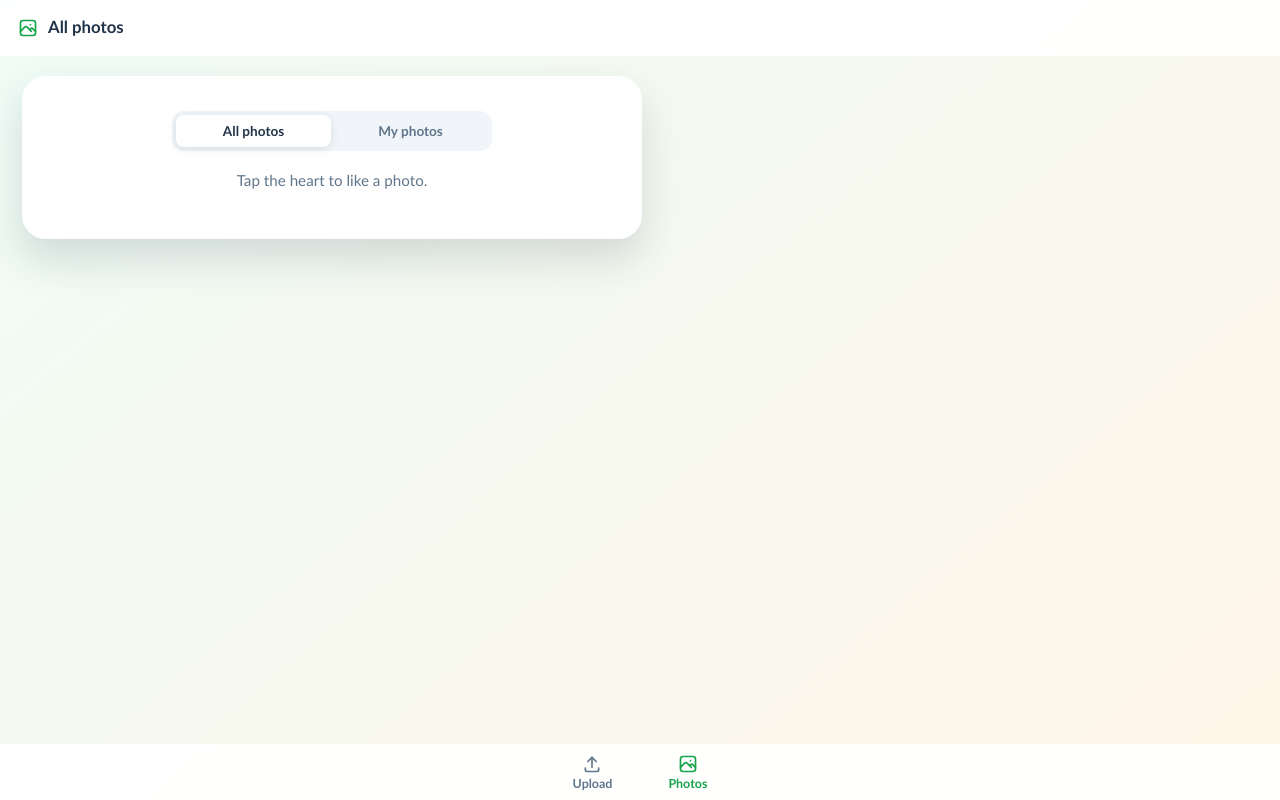
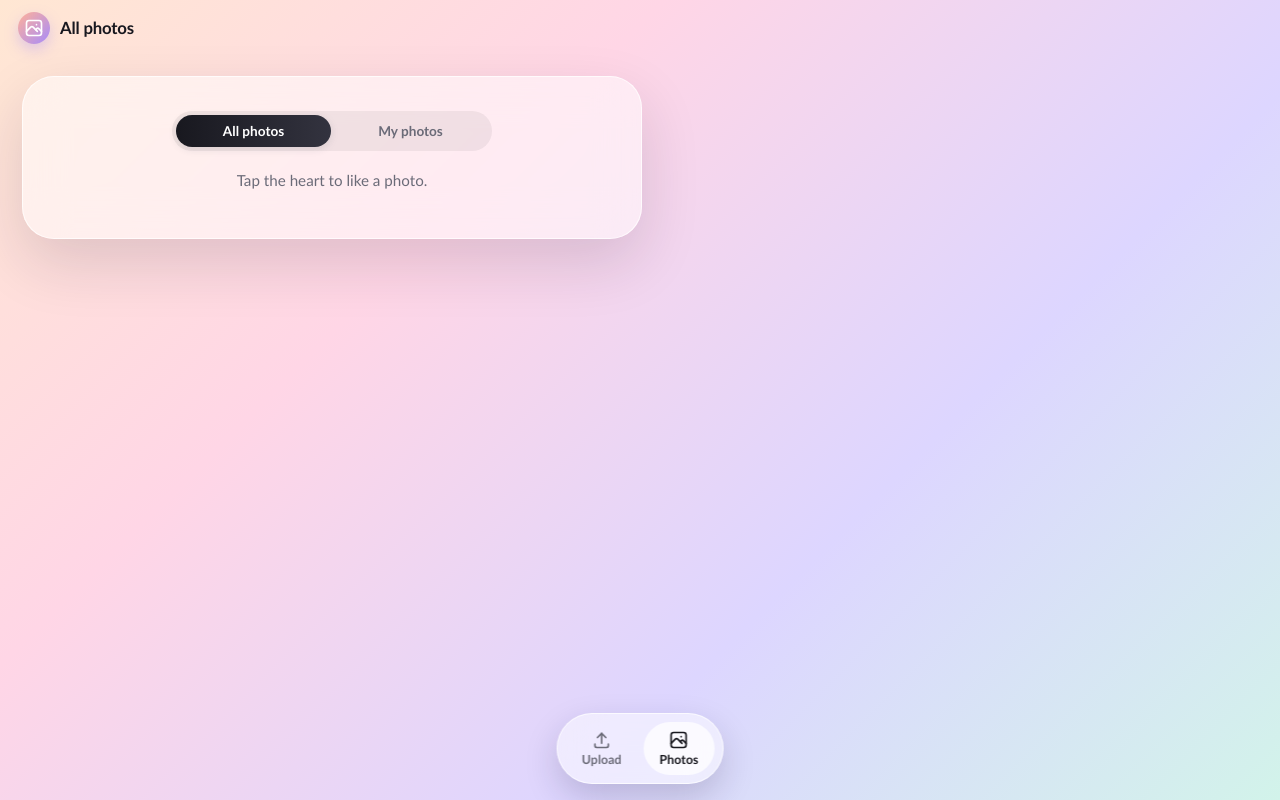
Before and after one commit to Mustachoos/Platefrom_coloc, a Django app: page /gallery/ in a window 1280 px wide. Run offline with Django 5.2, Linux system fonts and the light colour scheme; data that the repository does not hold is empty.

Commit message:
Add a "Sense"-inspired design refresh, isolated on this branch
Explores a soft-pastel, glassmorphic visual direction (frosted cards,
pill-shaped everything, near-black CTAs) inspired by a reference wellness
app, applied across every page: the guest tabs (Upload/Gallery/My
photos/Whiteboard), the pseudo/email onboarding gates, the TV screen, and
the staff dashboard.

Entirely additive and isolated: everything lives in one new stylesheet
(static/photos/themes/sense-preview.css), scoped under a sense-preview
body class each page opts into — nothing in site.css or any page's own
logic changed, so this can be reviewed, iterated on, or dropped without
touching main's current look.

Reuses the existing CSS-custom-property architecture (--card, --ink,
--btn-1/--btn-2, etc.) so most components reskin automatically; TV's
older, separately-named tokens (--soft-ink, --ink-strong) got wired into
the same cascade rather than reinvented. Whiteboard's tools sheet moved
from a slide-up bottom sheet to a pop-in-place animation with a light
bounce, which also removed the fragile "how far off-screen counts as
hidden" math the slide version needed.

Along the way, fixed several real specificity bugs where a
body.sense-preview base-state rule unintentionally outranked a plain
.foo.active/.foo.on rule defined elsewhere (toggle switches, the selected
TV-layout card, and liked hearts were all silently stuck showing their
"off" appearance regardless of actual state).

Co-Authored-By: Claude Sonnet 5 <noreply@anthropic.com>

```diff
--- a/photos/templates/photos/choose_pseudo.html
+++ b/photos/templates/photos/choose_pseudo.html
@@ -6,8 +6,9 @@
   <title>Choose your name</title>
   {% load static %}
   <link rel="stylesheet" href="{% static 'photos/site.css' %}">
+  <link rel="stylesheet" href="{% static 'photos/themes/sense-preview.css' %}">
 </head>
-<body>
+<body class="centered-page sense-preview">
   <main class="card">
     <h1>What's your name?</h1>
     <p class="hint">Pick the name your flatmates will see when you upload. We remember it on this device so next time is faster.</p>
--- a/photos/templates/photos/dashboard.html
+++ b/photos/templates/photos/dashboard.html
@@ -7,6 +7,7 @@
   {% load static %}
   {% load icons %}
   <link rel="stylesheet" href="{% static 'photos/site.css' %}">
+  <link rel="stylesheet" href="{% static 'photos/themes/sense-preview.css' %}">
   <style>
     body{margin:16px;max-width:1100px}
     .panel{background:#fff;border-radius:14px;border:1px solid #edf2f7;padding:18px 20px;margin-bottom:20px;box-shadow:0 8px 20px rgba(31,52,72,0.06)}
@@ -92,7 +93,7 @@
     }
   </style>
 </head>
-<body>
+<body class="sense-preview">
   <h1>Event dashboard{% if active_event %} — {{ active_event.name }}{% endif %}</h1>
   <p class="as-user">Signed in as staff.</p>
 
--- a/photos/templates/photos/gallery.html
+++ b/photos/templates/photos/gallery.html
@@ -7,8 +7,9 @@
   <meta name="viewport" content="width=device-width, initial-scale=1, viewport-fit=cover">
   <title>Photo gallery</title>
   <link rel="stylesheet" href="{% static 'photos/site.css' %}">
+  <link rel="stylesheet" href="{% static 'photos/themes/sense-preview.css' %}">
 </head>
-<body class="has-footer-nav has-page-header">
+<body class="has-footer-nav has-page-header sense-preview">
   {% include "photos/_page_header.html" with page_icon="photo" page_title="All photos" %}
   <main class="card">
     {% include "photos/_photos_segmented.html" %}
--- a/photos/templates/photos/my_photos.html
+++ b/photos/templates/photos/my_photos.html
@@ -6,11 +6,11 @@
   <title>My photos</title>
   {% load static %}
   <link rel="stylesheet" href="{% static 'photos/site.css' %}">
+  <link rel="stylesheet" href="{% static 'photos/themes/sense-preview.css' %}">
 </head>
-<body class="has-footer-nav has-page-header">
+<body class="has-footer-nav has-page-header sense-preview">
   {% include "photos/_page_header.html" with page_icon="photo" page_title="My photos" %}
   <main class="card">
-    <p class="as-user">Signed in as <strong>{{ pseudo }}</strong></p>
     {% include "photos/_photos_segmented.html" %}
 
     {% if messages %}
--- a/photos/templates/photos/share_drive.html
+++ b/photos/templates/photos/share_drive.html
@@ -6,8 +6,9 @@
   <title>Share the photo folder</title>
   {% load static %}
   <link rel="stylesheet" href="{% static 'photos/site.css' %}">
+  <link rel="stylesheet" href="{% static 'photos/themes/sense-preview.css' %}">
 </head>
-<body>
+<body class="centered-page sense-preview">
   <main class="card">
     <h1>Want the full-res photos?</h1>
     <p class="hint">Leave your email and we'll share the event's Google Drive folder with you (read-only). You can also skip this.</p>
--- a/photos/templates/photos/tv.html
+++ b/photos/templates/photos/tv.html
@@ -6,6 +6,7 @@
   <title>Coloc TV</title>
   {% load static %}
   <link rel="stylesheet" href="{% static 'photos/site.css' %}">
+  <link rel="stylesheet" href="{% static 'photos/themes/sense-preview.css' %}">
   <style>
     /* Minimal layout tweaks kept here; visual tokens live in site.css */
     /* Sized for 10-foot viewing (a TV watched from across the room needs
@@ -27,7 +28,7 @@
     @media(max-width:760px){.frame{inset:10px;border-radius:16px}.top-bar{top:16px;left:16px;padding:8px 12px}.qr-row{top:auto;right:16px;bottom:16px;gap:8px}.qr-card{padding:10px}.qr-card img{width:88px;height:88px}#empty{width:min(88vw,460px)}}
   </style>
 </head>
-<body class="tv-page">
+<body class="tv-page sense-preview">
   <div class="top-bar" aria-hidden="true">
     <span class="dot"></span>
     <span class="title">Coloc TV</span>
--- a/photos/templates/photos/upload.html
+++ b/photos/templates/photos/upload.html
@@ -7,8 +7,9 @@
   {% load static %}
   {% load icons %}
   <link rel="stylesheet" href="{% static 'photos/site.css' %}">
+  <link rel="stylesheet" href="{% static 'photos/themes/sense-preview.css' %}">
 </head>
-<body class="centered-page has-footer-nav has-page-header">
+<body class="centered-page has-footer-nav has-page-header sense-preview">
   {% include "photos/_page_header.html" with page_icon="upload" page_title="Upload photos" %}
   <main class="card">
     <div class="upload-top">
--- a/photos/templates/photos/whiteboard_draw.html
+++ b/photos/templates/photos/whiteboard_draw.html
@@ -14,6 +14,7 @@
   {% load static %}
   {% load icons %}
   <link rel="stylesheet" href="{% static 'photos/site.css' %}">
+  <link rel="stylesheet" href="{% static 'photos/themes/sense-preview.css' %}">
   <style>
     /* Every piece of chrome here is position:fixed, anchored with explicit
        top/bottom offsets — deliberately NOT html,body{height:100%} plus
@@ -129,7 +130,7 @@
     }
   </style>
 </head>
-<body>
+<body class="sense-preview">
   {% include "photos/_page_header.html" with page_icon="palette" page_title="Whiteboard" %}
 
   <div class="wb-stage" id="wb-stage">
--- /dev/null
+++ b/static/photos/themes/sense-preview.css
@@ -0,0 +1,457 @@
+/* Design-refresh sample, inspired by the "Sense" wellness-app reference
+   (soft pastel gradients, frosted glass cards, near-black pill CTAs).
+   Free interpretation, not a literal copy — adapted to this app's own
+   content (a party photo upload, not meditation cards).
+
+   Scoped entirely under body.sense-preview so it only ever affects a page
+   that explicitly opts in (currently just upload.html) — every other page
+   stays exactly as it was. Most of the shared vocabulary in site.css
+   (.card, .btn, .footer-nav, .page-header) is already built on CSS custom
+   properties, so redefining those here is enough to reskin it without
+   touching site.css itself; only a handful of hardcoded (non-variable)
+   rules need direct overrides below. */
+
+body.sense-preview{
+  --ink: #18181f;
+  --soft: #6b6b78;
+  --card: rgba(255,255,255,0.5);
+  --card-border: rgba(255,255,255,0.75);
+  --btn-1: #18181f;
+  --btn-2: #33333f;
+  /* TV page (tv.html) uses its own separate token names for the same
+     roles (predates --ink/--soft being used consistently everywhere) —
+     mirror the same values so it reskins the same way instead of silently
+     keeping the old colors. --mint stays untouched: the pulsing "live"
+     dot is a status indicator, not a brand color, and green still reads
+     correctly as "connected" against the new palette. */
+  --ink-strong: #18181f;
+  --soft-ink: #6b6b78;
+  background: linear-gradient(135deg, #ffe7d3 0%, #ffd6e6 32%, #ddd6ff 66%, #d2f3ea 100%);
+  /* Whiteboard's layout math (site.css/whiteboard_draw.html) reserves
+     exactly --wb-footer-nav-h above the true bottom edge for the footer
+     nav, sized for the old edge-to-edge 56px bar. The floating pill below
+     has a different footprint — measured at 71px tall + its 16px bottom
+     margin = 87px from the true edge to its top edge — so this has to
+     move with it, or the canvas/FAB cluster/tools sheet overlap it. */
+  --wb-footer-nav-h: 87px;
+}
+
+/* Frosted glass, heavier blur and softer/rounder than the site default —
+   more transparent than the site's --card default so the gradient behind
+   it stays visible through the panel, matching the reference's glassier
+   look, rather than reading as a near-opaque white sheet. */
+body.sense-preview .card{
+  border-radius: 32px;
+  -webkit-backdrop-filter: blur(22px);
+  backdrop-filter: blur(22px);
+  box-shadow: 0 24px 60px rgba(30,20,50,0.14);
+}
+
+body.sense-preview h1{
+  font-weight: 800;
+  letter-spacing: -0.01em;
+}
+
+/* Header: no bar/rectangle at all — just the icon + bold wordmark
+   floating directly on the gradient, like the reference's "Sense"
+   logotype rather than a boxed toolbar. Stays position:fixed (that's
+   what keeps it anchored correctly on Android, see site.css), just
+   visually weightless now. */
+body.sense-preview .page-header{
+  background: transparent;
+  border-bottom: 0;
+  box-shadow: none;
+  -webkit-backdrop-filter: none;
+  backdrop-filter: none;
+}
+
+/* Small gradient-orb badge behind the header icon, echoing the
+   reference's circular brand mark rather than a flat glyph. */
+body.sense-preview .page-header-icon{
+  background: linear-gradient(135deg,#ffb199,#a78bfa);
+  color: #fff;
+  border-radius: 50%;
+  width: 32px;
+  height: 32px;
+  padding: 6px;
+  box-shadow: 0 6px 14px rgba(167,139,250,0.35);
+}
+
+/* Footer nav: a compact floating pill instead of an edge-to-edge bar —
+   the same idea as the reference's "Mindfulness / Focus / Relaxation"
+   segmented tabs floating over the background, not a full-width toolbar.
+   Icons stay (unlike the reference's text-only tabs), just the container
+   changes shape. Lifted off the bottom edge by its own margin instead of
+   sitting flush, with the safe-area inset folded into that margin. */
+body.sense-preview .footer-nav{
+  left: 50%;
+  right: auto;
+  transform: translateX(-50%);
+  bottom: calc(16px + env(safe-area-inset-bottom));
+  height: auto;
+  width: auto;
+  gap: 6px;
+  padding: 8px;
+  border-radius: 999px;
+  border: 1px solid var(--card-border);
+  box-shadow: 0 14px 34px rgba(30,20,50,0.18);
+  -webkit-backdrop-filter: blur(22px);
+  backdrop-filter: blur(22px);
+}
+
+body.sense-preview .footer-nav-item{
+  padding: 8px 16px;
+  border-radius: 999px;
+}
+
+body.sense-preview .footer-nav-item.active{
+  background: rgba(255,255,255,0.75);
+}
+
+/* The pill floats with a margin instead of sitting flush against the
+   bottom edge, and is shorter than the site's 56px bar — give content a
+   little more clearance so it doesn't crowd the pill. */
+body.sense-preview.has-footer-nav{
+  padding-bottom: calc(92px + env(safe-area-inset-bottom));
+}
+
+/* Every button/pill in the theme is fully rounded by default — applies
+   automatically to anything new too (delete buttons, segmented items,
+   etc.) instead of needing a per-component radius override each time. */
+body.sense-preview button,
+body.sense-preview .btn{
+  border-radius: 999px;
+  text-decoration: none;
+}
+
+/* Pill-shaped secondary buttons, light neutral border instead of the
+   site default's green-tinted one. */
+body.sense-preview .btn.secondary{
+  border: 1px solid rgba(24,24,31,0.14);
+  background: rgba(255,255,255,0.5);
+}
+
+/* :not(.ready) so this doesn't outrank site.css's .btn.ready gradient
+   once a photo is picked — .neutral stays in the classlist alongside
+   .ready (upload.html's JS only adds .ready, it doesn't remove .neutral),
+   and this rule's specificity would otherwise win and leave the button
+   looking like pale text on a pale background. */
+body.sense-preview .btn.neutral:not(.ready){
+  background: rgba(24,24,31,0.06);
+}
+/* site.css defines .btn.ready twice (once green/var-based, once later as a
+   hardcoded blue that wins by source order) — a pre-existing bug on main,
+   out of scope to fix here. This targets .btn.ready directly so the
+   near-black CTA still wins regardless of that duplicate. */
+body.sense-preview .btn.ready{
+  background: linear-gradient(90deg,var(--btn-1),var(--btn-2));
+  box-shadow: 0 10px 24px rgba(24,24,31,0.25);
+}
+
+/* Status pill (Upload): softened, pastel versions of the same three
+   semantic states (empty/selected/success) rather than the saturated
+   site default — kept distinguishable, toned down to match the page. */
+body.sense-preview .photo-status.state-empty{
+  background: #fff1e6; border-color: #ffcda3; color: #9a4a1f;
+}
+body.sense-preview .photo-status.state-selected{
+  background: #f1edff; border-color: #d6c8fb; color: #4c3a94;
+}
+body.sense-preview .photo-status.state-success{
+  background: #e4f9ef; border-color: #b7ecd3; color: #146c43;
+}
+
+/* Photo grid tiles (Gallery, My photos): a lighter frosted-glass tile
+   instead of a flat opaque white card, so the grid reads as part of the
+   same glassy language as the page card around it. */
+body.sense-preview .photo-card{
+  background: rgba(255,255,255,0.55);
+  border: 1px solid rgba(255,255,255,0.7);
+  border-radius: 20px;
+  -webkit-backdrop-filter: blur(10px);
+  backdrop-filter: blur(10px);
+}
+
+/* Segmented tab control (All photos / My photos) — same rounded-pill
+   language as the footer nav, just inline in the page instead of
+   floating over it. */
+body.sense-preview .segmented{
+  background: rgba(24,24,31,0.06);
+  border-radius: 999px;
+}
+/* .segmented-item is an <a>, not a <button>/.btn, so the blanket button
+   pill rule above never reached it — it was still using site.css's
+   8px-radius default inside a 999px-radius track, a mismatch between the
+   outer capsule and the inner tab that didn't follow its curve. */
+body.sense-preview .segmented-item{
+  border-radius: 999px;
+}
+/* Active state matches .mode-switch's active button exactly (same
+   near-black CTA gradient + white text) rather than the site default's
+   white-pill-dark-text — one active-tab look across the whole theme. */
+body.sense-preview .segmented-item.active{
+  background: linear-gradient(90deg,var(--btn-1),var(--btn-2));
+  color: #fff;
+}
+
+/* Mode switch (Whiteboard: Simple/Artiste) is the same segmented-toggle
+   pattern as .segmented above and needs the same container treatment —
+   the blanket button rule already pill-shapes the two buttons inside it,
+   but without this the outer track around them was still the site
+   default's 10px-rounded rectangle, a rounded-pill-inside-a-rounded-
+   rectangle mismatch. */
+body.sense-preview .mode-switch{
+  background: rgba(24,24,31,0.06);
+  border-radius: 999px;
+}
+
+/* Like button: pill instead of the site default's rounded-rect, softer
+   neutral border so it sits quietly until liked (still the same red).
+   site.css's .like-btn.liked{border-color:#ff6b6b} loses to the plain
+   .like-btn rule below on specificity (the same recurring trap), so
+   without repeating it here every liked heart would silently keep the
+   neutral gray border instead of turning red. */
+body.sense-preview .like-btn{
+  border-radius: 999px;
+  border-color: rgba(24,24,31,0.18);
+  background: rgba(255,255,255,0.6);
+}
+body.sense-preview .like-btn.liked{
+  border-color: #ff6b6b;
+}
+
+/* Text inputs (pseudo/email forms): rounder, softer border, and a
+   near-opaque (not fully transparent) background — unlike the cards,
+   an input needs to stay clearly readable while it has focus/typed
+   text in it, so it doesn't get the same heavy transparency treatment. */
+body.sense-preview input[type=text],
+body.sense-preview input[type=email]{
+  border-radius: 16px;
+  border: 2px solid rgba(24,24,31,0.12);
+  background: rgba(255,255,255,0.85);
+}
+
+/* Whiteboard: floating controls that sit directly over the black canvas
+   (not the pastel page background) need to stay clearly visible, so they
+   keep a near-opaque surface instead of inheriting --card's lighter
+   glass — a transparent circle over solid black reads as barely-there. */
+body.sense-preview .fab,
+body.sense-preview .zoom-controls button,
+body.sense-preview #upload-status{
+  background: rgba(255,255,255,0.88);
+}
+
+/* Tools sheet: pops directly in place instead of sliding up from the
+   bottom edge — scale+opacity from a slightly-shrunk, slightly-lower
+   starting point, eased with a small overshoot for a light bounce,
+   rather than a travel animation. This also sidesteps the whole
+   "how far below the viewport is truly hidden" question that the
+   slide-up version had to solve via --wb-footer-nav-h math: opacity:0 +
+   pointer-events:none hides and disables it regardless of the transform,
+   the same mechanism (and same guarantee) this panel used before it
+   became a full slide-up sheet.
+   Specificity here is deliberately body.sense-preview .options-panel(.open)
+   — needs the extra class+type over whiteboard_draw.html's own
+   .options-panel.open rule to still win, since a bare .options-panel(.open)
+   selector would tie on class-count and the winner would depend on
+   unobvious source order. */
+body.sense-preview .options-panel{
+  border-radius: 28px;
+  /* More opaque than --card and less blur than the rest of the theme:
+     this floats directly over the black drawing canvas, not the pastel
+     page background, and heavy transparency there was making the tool
+     labels hard to read against whatever's underneath (canvas content
+     included). Legibility here wins over the glassier look elsewhere. */
+  background: rgba(255,255,255,0.94);
+  -webkit-backdrop-filter: blur(10px);
+  backdrop-filter: blur(10px);
+  transform-origin: bottom center;
+  transform: scale(0.85) translateY(12px);
+  opacity: 0;
+  transition: transform .32s cubic-bezier(.34,1.56,.64,1), opacity .2s ease;
+}
+body.sense-preview .options-panel.open{
+  transform: scale(1) translateY(0);
+  opacity: 1;
+}
+
+/* ==========================================================================
+   TV screen (tv.html)
+   ========================================================================== */
+
+/* Replaces the green/orange radial-gradient accents + floating blurred
+   circles (.tv-page::before/::after) with the same calm gradient wash
+   used everywhere else — the reference's mood is a flat, quiet gradient,
+   not colorful accent blobs, so those are turned off rather than
+   recolored. .top-bar/.qr-card/#empty/#board-empty/.tv-sidebar/
+   .new-photo-overlay all already read var(--card)/var(--card-border), so
+   they reskin automatically from the root override above. */
+body.sense-preview.tv-page{
+  background: linear-gradient(135deg, #ffe7d3 0%, #ffd6e6 32%, #ddd6ff 66%, #d2f3ea 100%);
+}
+body.sense-preview.tv-page::before,
+body.sense-preview.tv-page::after{
+  display: none;
+}
+
+body.sense-preview .top-bar,
+body.sense-preview .qr-card,
+body.sense-preview .tv-sidebar,
+body.sense-preview #empty,
+body.sense-preview #board-empty,
+body.sense-preview .new-photo-overlay{
+  -webkit-backdrop-filter: blur(20px);
+  backdrop-filter: blur(20px);
+}
+body.sense-preview .qr-card{
+  border-radius: 24px;
+}
+body.sense-preview .tv-sidebar{
+  border-radius: 24px;
+}
+body.sense-preview #empty,
+body.sense-preview #board-empty,
+body.sense-preview .new-photo-overlay{
+  border-radius: 20px;
+}
+body.sense-preview .title{
+  font-weight: 800;
+  letter-spacing: -0.01em;
+}
+body.sense-preview .leaderboard-count{
+  color: var(--soft-ink);
+}
+
+/* ==========================================================================
+   Dashboard (dashboard.html, staff-only)
+   ========================================================================== */
+
+/* .panel is this page's equivalent of .card — same glass treatment, kept
+   a bit more opaque (0.68 vs .card's 0.5) since panels hold dense tables
+   and forms that need to stay easy to read, not just a short status line. */
+body.sense-preview .panel{
+  background: rgba(255,255,255,0.68);
+  border: 1px solid rgba(255,255,255,0.75);
+  border-radius: 24px;
+  box-shadow: 0 20px 44px rgba(30,20,50,0.12);
+  -webkit-backdrop-filter: blur(20px);
+  backdrop-filter: blur(20px);
+}
+
+body.sense-preview .tab-btn:hover{
+  color: var(--ink);
+}
+body.sense-preview .tab-select{
+  border-radius: 16px;
+  border: 2px solid rgba(24,24,31,0.12);
+  background: rgba(255,255,255,0.85);
+}
+
+/* Toggle switches: off-state gray softened to the theme's neutral ink
+   tint instead of the site default's blue-gray; on-state already reads
+   --btn-1/--btn-2 (the near-black gradient) automatically via
+   dashboard.html's own .switch.on rule — :not(.on) here is required, not
+   decorative: body.sense-preview .switch outranks dashboard.html's plain
+   .switch.on on specificity (extra class from .sense-preview, and the
+   body type selector breaks what would otherwise be a class-count tie),
+   so without this every switch rendered in the off position regardless
+   of its actual state. Same mistake, same fix as .btn.neutral:not(.ready)
+   above — a recurring trap in this file: a "base state" rule scoped
+   under body.sense-preview will beat a plain .foo.on rule defined
+   elsewhere unless explicitly excluded. */
+body.sense-preview .switch:not(.on){
+  background: rgba(24,24,31,0.15);
+}
+
+body.sense-preview .status-badge.status-off{
+  background: rgba(24,24,31,0.06);
+  color: var(--soft);
+}
+
+body.sense-preview .event-row,
+body.sense-preview .drawing-row{
+  border-color: rgba(255,255,255,0.7);
+  border-radius: 18px;
+  background: rgba(255,255,255,0.4);
+}
+
+/* Dashboard's own .photo-card (Photos tab) — separate markup from the
+   guest-facing gallery's .photo-card but the same tile concept, same
+   glass treatment for consistency. */
+body.sense-preview .photo-card{
+  background: rgba(255,255,255,0.55);
+  border-color: rgba(255,255,255,0.7);
+}
+
+body.sense-preview .create-event-form input,
+body.sense-preview .create-event-form select{
+  border-radius: 16px;
+  border: 2px solid rgba(24,24,31,0.12);
+  background: rgba(255,255,255,0.85);
+}
+
+/* TV layout picker cards: selected state used a hardcoded light-green
+   tint (#f0fdf4) tied to the old green button color, with the accent
+   border color coming from dashboard.html's own .layout-option.selected
+   rule. That rule loses to the plain .layout-option override below on
+   specificity (same recurring trap — body.sense-preview adds a class and
+   a type selector), so border-color has to be repeated explicitly here
+   too, not just background, or the selected card silently loses its
+   accent border and reads as barely-selected. */
+body.sense-preview .layout-option{
+  border-radius: 20px;
+  border-color: rgba(24,24,31,0.12);
+  background: rgba(255,255,255,0.5);
+}
+body.sense-preview .layout-option.selected{
+  border-color: var(--btn-1);
+  background: rgba(24,24,31,0.06);
+}
+
+body.sense-preview .board-preview,
+body.sense-preview .drawing-thumb,
+body.sense-preview .wifi-qr-preview img{
+  border-radius: 14px;
+  border-color: rgba(255,255,255,0.7);
+}
+
+body.sense-preview th{
+  border-color: rgba(24,24,31,0.08);
+}
+body.sense-preview td{
+  border-color: rgba(24,24,31,0.08);
+}
+
+/* Pen size slider: was a completely unstyled native <input type=range>
+   (default browser look) sitting right next to the hand-styled hue
+   slider — matches its dimensions, pill track and custom thumb now.
+   The track uses the theme's CTA gradient instead of copying the hue
+   slider's rainbow, since pen thickness isn't a color — same style
+   language, semantically correct fill. */
+body.sense-preview #pen-size{
+  -webkit-appearance: none;
+  appearance: none;
+  flex: 1;
+  height: 14px;
+  border-radius: 999px;
+  background: linear-gradient(90deg,var(--btn-1),var(--btn-2));
+  cursor: pointer;
+}
+body.sense-preview #pen-size::-webkit-slider-thumb{
+  -webkit-appearance: none;
+  appearance: none;
+  width: 22px;
+  height: 22px;
+  border-radius: 50%;
+  background: #fff;
+  border: 2px solid var(--ink);
+  box-shadow: 0 1px 4px rgba(0,0,0,0.35);
+}
+body.sense-preview #pen-size::-moz-range-thumb{
+  width: 22px;
+  height: 22px;
+  border-radius: 50%;
+  background: #fff;
+  border: 2px solid var(--ink);
+  box-shadow: 0 1px 4px rgba(0,0,0,0.35);
+}
```
